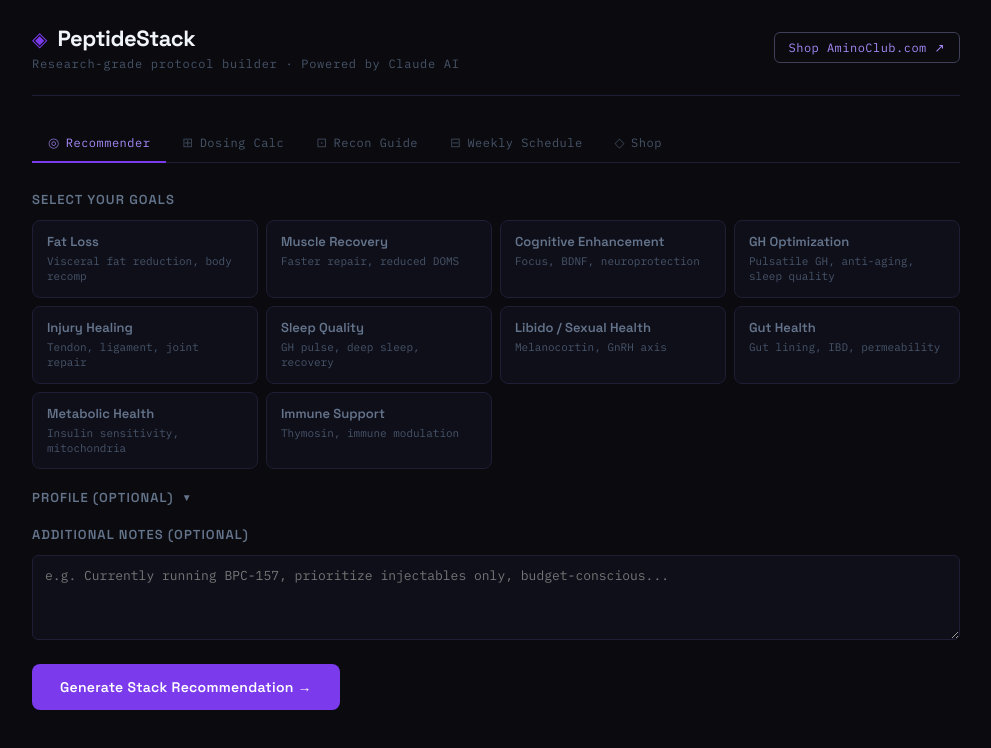
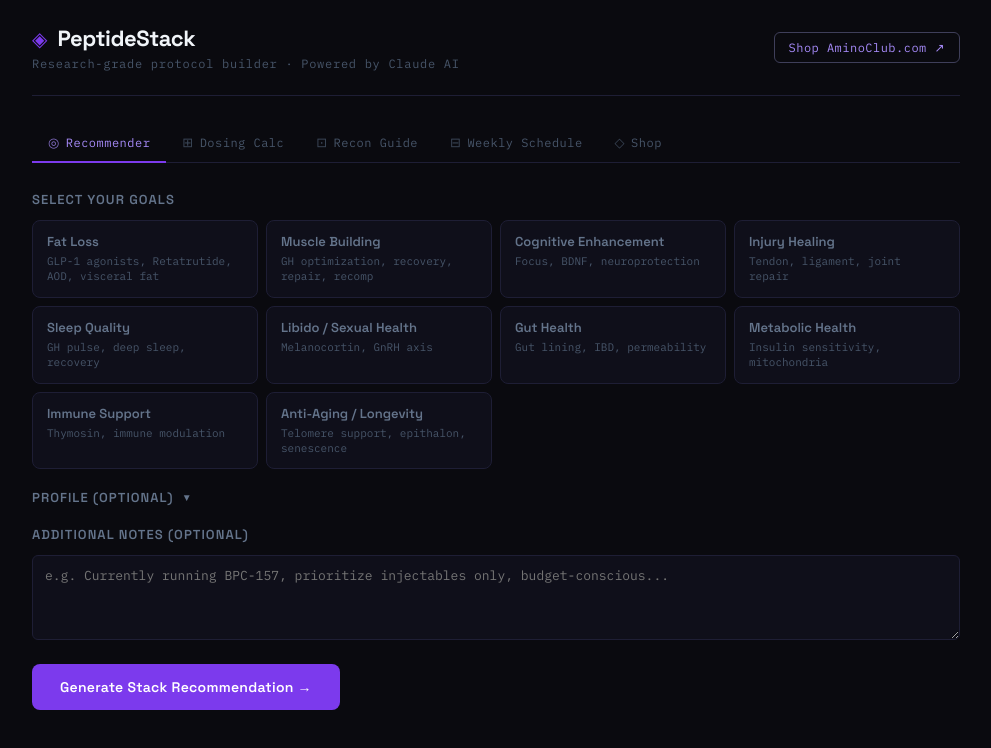
Before and after one commit to narminio/peptide-stack, a React (Vite) app: page / in a window 1280 px wide. Shown: the top 748 px of the page, without its empty margins (144-1135 px from the left). Built offline with nearby package versions, Linux system fonts and the light colour scheme.

Commit message:
muscle building category, retatrutide, affiliate links

```diff
--- a/src/components/RecommenderTab.jsx
+++ b/src/components/RecommenderTab.jsx
@@ -1,16 +1,16 @@
 import { useState } from 'react'
 
 const GOALS = [
-  { id: 'fat-loss',      label: 'Fat Loss',             desc: 'Visceral fat reduction, body recomp' },
-  { id: 'recovery',      label: 'Muscle Recovery',       desc: 'Faster repair, reduced DOMS' },
+  { id: 'fat-loss',      label: 'Fat Loss',             desc: 'GLP-1 agonists, Retatrutide, AOD, visceral fat' },
+  { id: 'muscle',        label: 'Muscle Building',       desc: 'GH optimization, recovery, repair, recomp' },
   { id: 'cognitive',     label: 'Cognitive Enhancement', desc: 'Focus, BDNF, neuroprotection' },
-  { id: 'gh',            label: 'GH Optimization',       desc: 'Pulsatile GH, anti-aging, sleep quality' },
   { id: 'injury',        label: 'Injury Healing',        desc: 'Tendon, ligament, joint repair' },
   { id: 'sleep',         label: 'Sleep Quality',         desc: 'GH pulse, deep sleep, recovery' },
   { id: 'libido',        label: 'Libido / Sexual Health',desc: 'Melanocortin, GnRH axis' },
   { id: 'gut',           label: 'Gut Health',            desc: 'Gut lining, IBD, permeability' },
   { id: 'metabolic',     label: 'Metabolic Health',      desc: 'Insulin sensitivity, mitochondria' },
   { id: 'immune',        label: 'Immune Support',        desc: 'Thymosin, immune modulation' },
+  { id: 'anti-aging',    label: 'Anti-Aging / Longevity',desc: 'Telomere support, epithalon, senescence' },
 ]
 
 const RESEARCH_COLORS = {
```
Also changed, not shown: server.js (+14 -0 lines).
